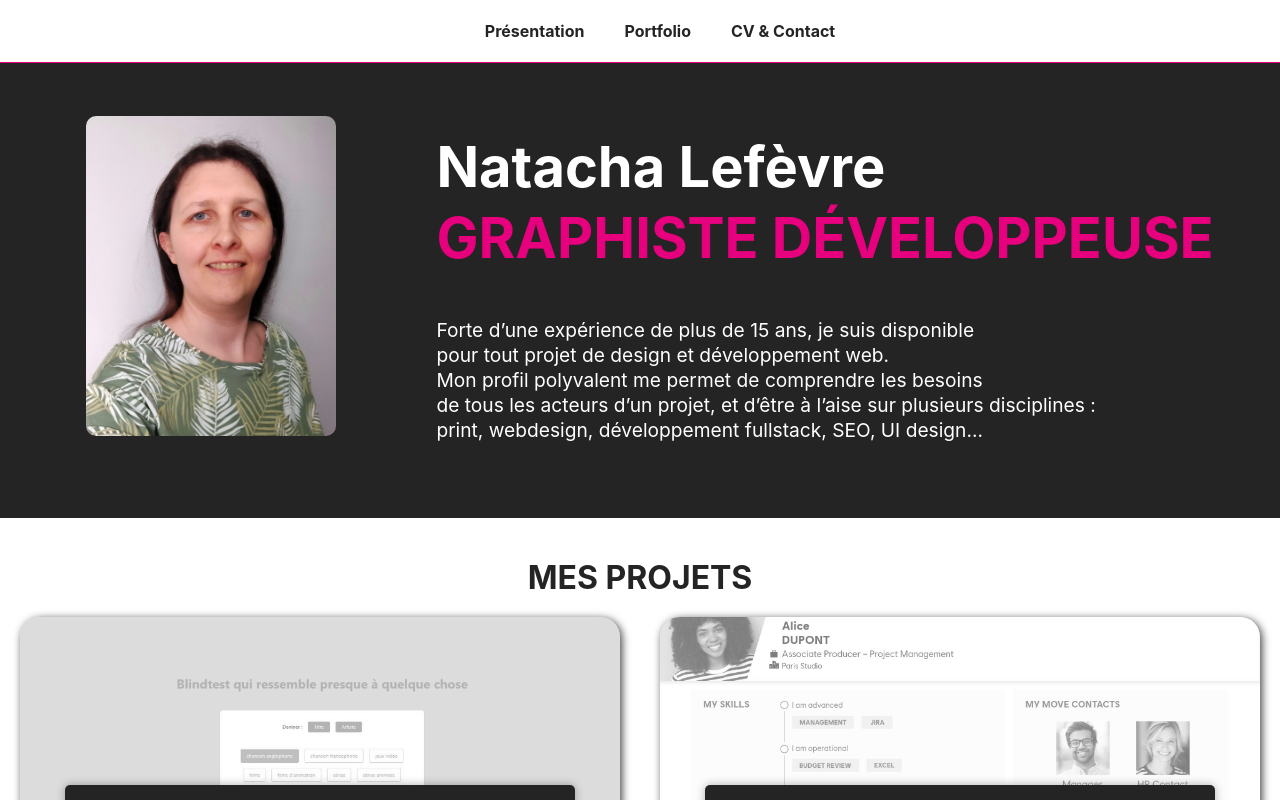
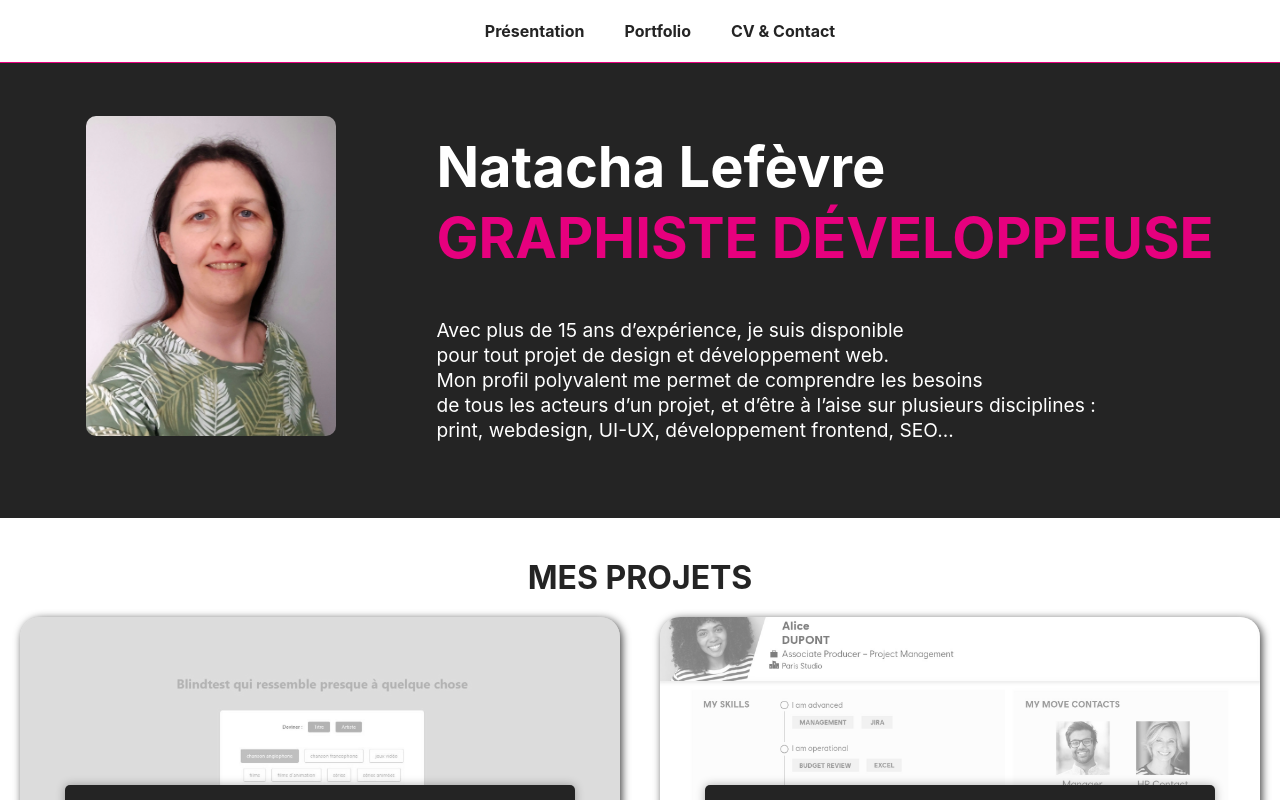
Before and after one commit to NatachaLefevre/Portfolio-Natacha-Lefevre, a React (Vite) app: page / in a window 1280 px wide. Shown: the top 800 px of the page. Built offline with nearby package versions, Linux system fonts and the light colour scheme.

Commit message:
fix: Texte présentation

```diff
--- a/src/App.jsx
+++ b/src/App.jsx
@@ -35,8 +35,8 @@ const App = () => {
           <h1 className='name'>Natacha Lefèvre</h1>
           <h1 className='dev'>GRAPHISTE DÉVELOPPEUSE</h1>
 
-          <p className='text-presentation'>Forte d’une expérience de plus de 15 ans, je suis disponible <br />pour tout projet de design et développement web.<br />
-            Mon profil polyvalent me permet de comprendre les besoins <br/>de tous les acteurs d’un projet, et d’être à l’aise sur plusieurs disciplines :<br/> print, webdesign, développement fullstack, SEO, UI design...</p>
+          <p className='text-presentation'>Avec plus de 15 ans d’expérience, je suis disponible <br />pour tout projet de design et développement web.<br />
+            Mon profil polyvalent me permet de comprendre les besoins <br/>de tous les acteurs d’un projet, et d’être à l’aise sur plusieurs disciplines :<br/> print, webdesign, UI-UX, développement frontend, SEO...</p>
         </div>
       </section>
 
```
